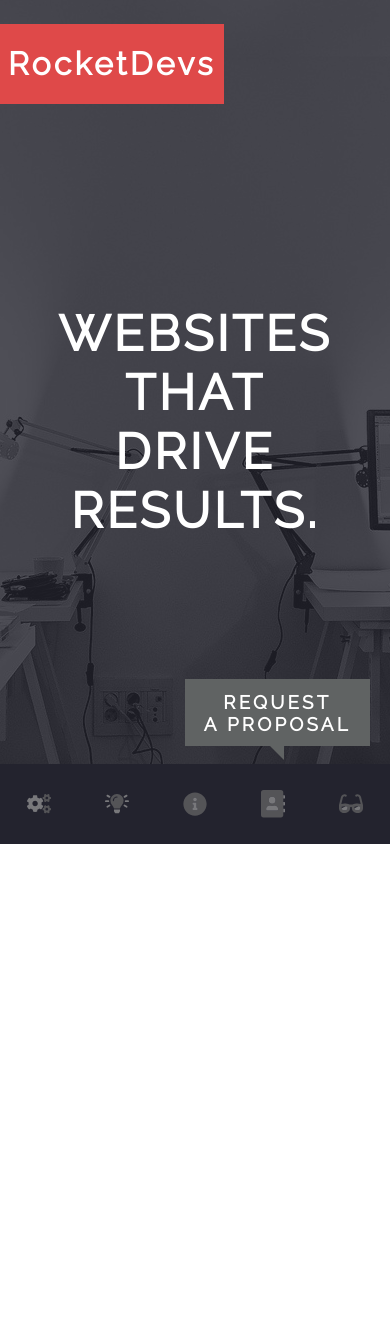
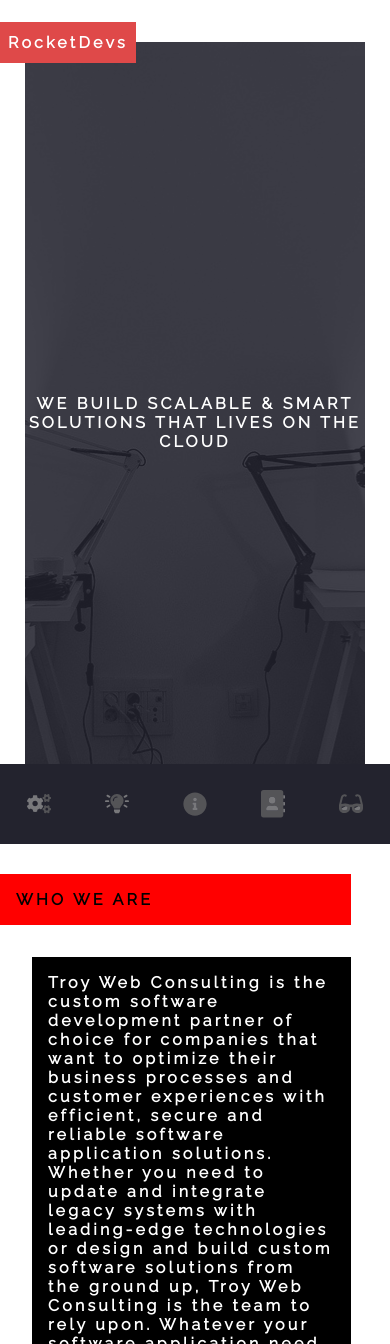
Before and after one commit to christopher73/rocketdevs.com, a React (Create React App) app: page / in a window 390 px wide. Shown: the top 1344 px of the page. Before the commit the page ends 844 px from the top, so only its background shows below. Built offline with nearby package versions, Linux system fonts and the light colour scheme.

Commit message:
commit new chneges

```diff
--- a/package.json
+++ b/package.json
@@ -8,7 +8,8 @@
     "@testing-library/user-event": "^7.2.1",
     "react": "^16.13.0",
     "react-dom": "^16.13.0",
-    "react-scripts": "3.4.0"
+    "react-scripts": "3.4.0",
+    "react-spring": "^8.0.27"
   },
   "scripts": {
     "start": "react-scripts start",
--- a/public/index.html
+++ b/public/index.html
@@ -28,7 +28,7 @@
       work correctly both with client-side routing and a non-root public URL.
       Learn how to configure a non-root public URL by running `npm run build`.
     -->
-    <title>React App</title>
+    <title>RocketDevs</title>
   </head>
   <body>
     <noscript>You need to enable JavaScript to run this app.</noscript>
--- a/src/App.js
+++ b/src/App.js
@@ -3,13 +3,15 @@ import Landing from "./pages/Landing";
 import NavBar from "./components/NavBar/NavBar";
 import Logo from "./components/Logo/Logo";
 import ProposalChat from "./components/ProposalChat/ProposalChat";
+// import AnimatedBG from "./components/AnimatedBG/AnimatedBG";
 function App() {
   return (
     <React.Fragment>
-      <NavBar></NavBar>
+      {/* <AnimatedBG /> */}
       <Logo />
+      <NavBar />
+      <Landing />
       <ProposalChat />
-      <Landing></Landing>
     </React.Fragment>
   );
 }
--- /dev/null
+++ b/src/components/AnimatedBG/AnimatedBG.js
@@ -0,0 +1,38 @@
+import React from "react";
+import { useTrail, animated } from "react-spring";
+import "./styles.css";
+
+const fast = { tension: 1200, friction: 40 };
+const slow = { mass: 10, tension: 200, friction: 50 };
+const trans = (x, y) => `translate3d(${x}px,${y}px,0) translate3d(-50%,-50%,0)`;
+
+export default function AnimatedBG() {
+  const [trail, set] = useTrail(3, () => ({
+    xy: [150, 150],
+    config: i => (i === 0 ? fast : slow)
+  }));
+  return (
+    <>
+      {/* <svg style={{ position: "absolute", width: 0, height: 0 }}>
+        <filter id="goo">
+          <feGaussianBlur in="SourceGraphic" result="blur" stdDeviation="30" />
+          <feColorMatrix
+            in="blur"
+            values="1 0 0 0 0 0 1 0 0 0 0 0 1 0 0 0 0 0 30 -7"
+          />
+        </filter>
+      </svg> */}
+      <div
+        className="hooks-main"
+        onMouseMove={e => set({ xy: [e.clientX, e.clientY] })}
+      >
+        {trail.map((props, index) => (
+          <animated.div
+            key={index}
+            style={{ transform: props.xy.interpolate(trans) }}
+          />
+        ))}
+      </div>
+    </>
+  );
+}
--- /dev/null
+++ b/src/components/AnimatedBG/styles.css
@@ -0,0 +1,68 @@
+/* .hooks-main > svg {
+  display: none;
+} */
+
+#main-h1,
+#main-chat,
+#main-logo,
+#why-us {
+  z-index: 99 !important;
+}
+
+.hooks-main {
+  position: fixed;
+  width: 100%;
+  min-height: 100% !important;
+  filter: url("#goo");
+  overflow: hidden;
+}
+
+.hooks-main > div {
+  z-index: -99 !important;
+  position: absolute;
+  will-change: transform;
+  border-radius: 50%;
+  background: rgb(40, 36, 48);
+  box-shadow: 10px 10px 5px 0px rgba(0, 0, 0, 0.75);
+  opacity: 0.6;
+}
+
+.hooks-main > div:nth-child(1) {
+  width: 120px;
+  height: 120px;
+}
+
+.hooks-main > div:nth-child(2) {
+  width: 250px;
+  height: 250px;
+}
+
+.hooks-main > div:nth-child(3) {
+  width: 150px;
+  height: 150px;
+}
+
+.hooks-main > div::after {
+  content: "";
+  position: absolute;
+  top: 20px;
+  left: 20px;
+  width: 40px;
+  height: 40px;
+  border-radius: 50%;
+  background: rgba(177, 177, 177, 0.541);
+}
+
+.hooks-main > div:nth-child(2)::after {
+  top: 70px;
+  left: 70px;
+  width: 70px;
+  height: 70px;
+}
+
+.hooks-main > div:nth-child(3)::after {
+  top: 50px;
+  left: 50px;
+  width: 50px;
+  height: 50px;
+}
--- a/src/components/Logo/Logo.js
+++ b/src/components/Logo/Logo.js
@@ -8,11 +8,17 @@ export default function Logo() {
         color: "white",
         fontWeight: "bold",
         backgroundColor: "#df4949",
-        marginLeft: "6rem",
-        marginTop: "1.5rem"
+        // backgroundColor: "#23232e",
+        marginLeft: "6rem"
+        // marginTop: "1.5rem"
       }}
     >
-      <h1 style={{ marginRight: ".5rem", marginLeft: ".5rem" }}>RocketDevs</h1>
+      <h1
+        id="logo-shadow"
+        style={{ marginRight: ".5rem", marginLeft: ".5rem" }}
+      >
+        RocketDevs
+      </h1>
     </div>
   );
 }
--- /dev/null
+++ b/src/components/OurServices/OurServices.js
@@ -0,0 +1,60 @@
+import React from "react";
+import { serviceInfo } from "./servicesData";
+
+function serviceDivChildrem(service) {
+  return (
+    <div
+      style={{
+        border: "solid black 1px",
+        marginLeft: "auto",
+        marginRight: "auto",
+        marginBottom: "20px"
+        // margin: 10
+      }}
+    >
+      <h1
+        style={{
+          margin: 0,
+          padding: "1rem",
+          fontSize: "1.2rem"
+        }}
+      >
+        {service.title}
+      </h1>
+      <p
+        style={{
+          margin: 0,
+          padding: "1rem",
+          fontSize: "1.2rem"
+        }}
+      >
+        {service.description}
+      </p>
+    </div>
+  );
+}
+
+export default function OurServices() {
+  const style = {
+    h1: {
+      textAlign: "center"
+    },
+    serviceMainDiv: {
+      display: "flex",
+      flexDirection: "row",
+      justifyContent: "flexStart",
+      flexGrow: "1",
+      flexWrap: "wrap",
+      // alignContent: "center",
+      alignItems: "center"
+    }
+  };
+  return (
+    <div>
+      <h1 style={style.h1}> WHO WE ARE</h1>
+      <div style={style.serviceMainDiv}>
+        {serviceInfo.map((elem, i) => serviceDivChildrem(elem))}
+      </div>
+    </div>
+  );
+}
--- /dev/null
+++ b/src/components/OurServices/servicesData.js
@@ -0,0 +1,26 @@
+export const serviceInfo = [
+  {
+    title: "Web Development",
+    description: "description here "
+  },
+  {
+    title: "Web Development",
+    description: "description here "
+  },
+  {
+    title: "Web Development",
+    description: "description here "
+  },
+  {
+    title: "Web Development",
+    description: "description here "
+  },
+  {
+    title: "Web Development",
+    description: "description here "
+  },
+  {
+    title: "Web Development",
+    description: "description here "
+  }
+];
--- a/src/components/ProposalChat/ProposalChat.js
+++ b/src/components/ProposalChat/ProposalChat.js
@@ -2,7 +2,6 @@ import React from "react";
 import "./style.css";
 export default function ProposalChat() {
   return (
-    <React.Fragment>
     <div
       id="main-chat"
       style={{
@@ -42,6 +41,5 @@ export default function ProposalChat() {
         Chat
       </h1>
     </div>
-    </React.Fragment>
   );
 }
--- /dev/null
+++ b/src/components/WhyUs/WhyUs.js
@@ -0,0 +1,46 @@
+import React from "react";
+export default function WhyUs() {
+  const style = {
+    div: {
+      marginTop: "5%"
+      // width: "98vw"
+    },
+    h1: {
+      textAlign: "left",
+      background: "red",
+      // position: "relative",
+      left: 0,
+      padding: "2rem"
+    },
+    divP: { textAlign: "center", width: "75%", margin: "0" }
+  };
+
+  return (
+    <div style={style.div}>
+      <div id="why-us" style={style.divP}>
+        <h1 style={style.h1}> WHO WE ARE</h1>
+        <h1
+          style={{
+            color: "white",
+            background: "black",
+            padding: "4rem",
+            textAlign: "left",
+            marginLeft: "2rem",
+            marginTop: "2rem"
+          }}
+        >
+          Troy Web Consulting is the custom software development partner of
+          choice for companies that want to optimize their business processes
+          and customer experiences with efficient, secure and reliable software
+          application solutions. Whether you need to update and integrate legacy
+          systems with leading-edge technologies or design and build custom
+          software solutions from the ground up, Troy Web Consulting is the team
+          to rely upon. Whatever your software application need, we are a fully
+          committed, energetic team of kick-ass analysts, designers, developers,
+          and project managers with one goal in mind -- helping our clients and
+          their products shine.
+        </h1>
+      </div>
+    </div>
+  );
+}
--- a/src/index.css
+++ b/src/index.css
@@ -15,13 +15,13 @@
 #root,
 html,
 body {
-  height: 100vh;
-  width: 100vw;
+  min-width: 100%;
+  min-height: 100%;
   margin: 0;
   padding: 0;
 }
 
-body::-webkit-scrollbar {
+/* body::-webkit-scrollbar {
   width: 0.25rem;
 }
 
@@ -31,7 +31,7 @@ body::-webkit-scrollbar-track {
 
 body::-webkit-scrollbar-thumb {
   background: #6649b8;
-}
+} */
 
 /* main {
   height: 100vh;
@@ -39,6 +39,12 @@ body::-webkit-scrollbar-thumb {
   margin-left: 4rem;
   padding: 1rem;
 */
+
+/* #logo-shadow {
+  text-shadow: 0 0 20px rgb(255, 106, 106), 1px 1px 20px rgb(255, 106, 106),
+    2px 2px 20px rgb(255, 106, 106), -1px -1px 20px rgb(255, 106, 106),
+    -2px -2px 20px rgb(255, 106, 106);
+} */
 
 .navbar {
   z-index: 99;
@@ -161,14 +167,32 @@ body::-webkit-scrollbar-thumb {
   .nav-link {
     justify-content: center;
   }
-  #main-div {
-    margin: 0 !important;
+  #landing {
+    margin: 0 0 4rem 0 !important;
+  }
+  #landing-main {
+    font-size: 1rem !important;
+  }
+  #landing-main h1 {
+    font-size: 1rem !important;
   }
   #main-logo {
+    margin-top: 1.4rem !important;
     margin-left: 0 !important;
+  }
+  #main-logo h1 {
+    font-size: 1rem !important;
+  }
+  #why-us h1 {
+    padding: 1rem !important;
+    font-size: 1rem !important;
   }
   #main-chat {
     margin-right: 0 !important;
+    display: none;
+  }
+  #why-us {
+    width: 90% !important;
   }
 }
 
--- a/src/pages/Landing.js
+++ b/src/pages/Landing.js
@@ -1,39 +1,70 @@
 import React from "react";
 import bg from "../assets/bg.jpg";
-import Logo from "../components/Logo/Logo";
+import WhyUs from "../components/WhyUs/WhyUs";
+import OurServices from "../components/OurServices/OurServices";
+// import AnimatedBG from "../components/AnimatedBG/AnimatedBG";
 export default function Landing() {
   const style = {
+    landing: {
+      display: "flex",
+      flexDirection: "column",
+      justifyContent: "flexStart",
+      marginLeft: "4rem"
+    },
+
     main: {
+      display: "flex",
+      height: "100vh",
+      // width: "100vw",
+      flexDirection: "column",
+      justifyContent: "center",
+      alignItems: "center",
+      marginBottom: 0
+    },
+    mainDiv: {
       background: `url("${bg}")`,
       backgroundRepeat: "no-repeat",
-      backgroundPosition: "center",
-      // opacity: ".6",
-      height: "100vh",
-      marginBottom: 0,
-      marginLeft: "4rem"
+      backgroundPosition: "center center",
+      // backgroundSize: "90% 90%",
+      // backgroundColor: "rgb(35, 35, 46,.85)",
+      height: "90vh",
+      width: "87vw",
+      display: "flex",
+      flexDirection: "column",
+      justifyContent: "center",
+      alignItems: "center"
     },
-    div: {
+    mainDivH1: {
+      height: "100%",
+      width: "100%",
       display: "flex",
       flexDirection: "column",
       justifyContent: "center",
       alignItems: "center",
-      backgroundColor: "rgb(35, 35, 46,.8)",
-      height: "100%"
+      backgroundColor: "rgb(35, 35, 46,.85)"
     },
-    h1: {
+    mainH1: {
       textTransform: "uppercase",
       textAlign: "center",
       color: "white",
-      width: "75%",
       fontSize: "3.1rem"
     }
   };
 
   return (
-    <main id="main-div" style={style.main}>
-      <div style={style.div}>
-        <h1 style={style.h1}>Websites That Drive Results.</h1>
-      </div>
-    </main>
+    <div id="landing" style={style.landing}>
+      <main id="landing-main" style={style.main}>
+        <div style={style.mainDiv}>
+          <div style={style.mainDivH1}>
+            <h1 id="main-h1" style={style.mainH1}>
+              we build scalable & smart solutions that lives on the cloud
+            </h1>
+          </div>
+        </div>
+      </main>
+      <WhyUs />
+      <OurServices />
+      {/* <AnimatedBG></AnimatedBG> */}
+    </div>
   );
 }
```
Also changed, not shown: 1 other file (tests, documents, lock files or other folders). Lines whose indentation alone changed are shown as unchanged.
